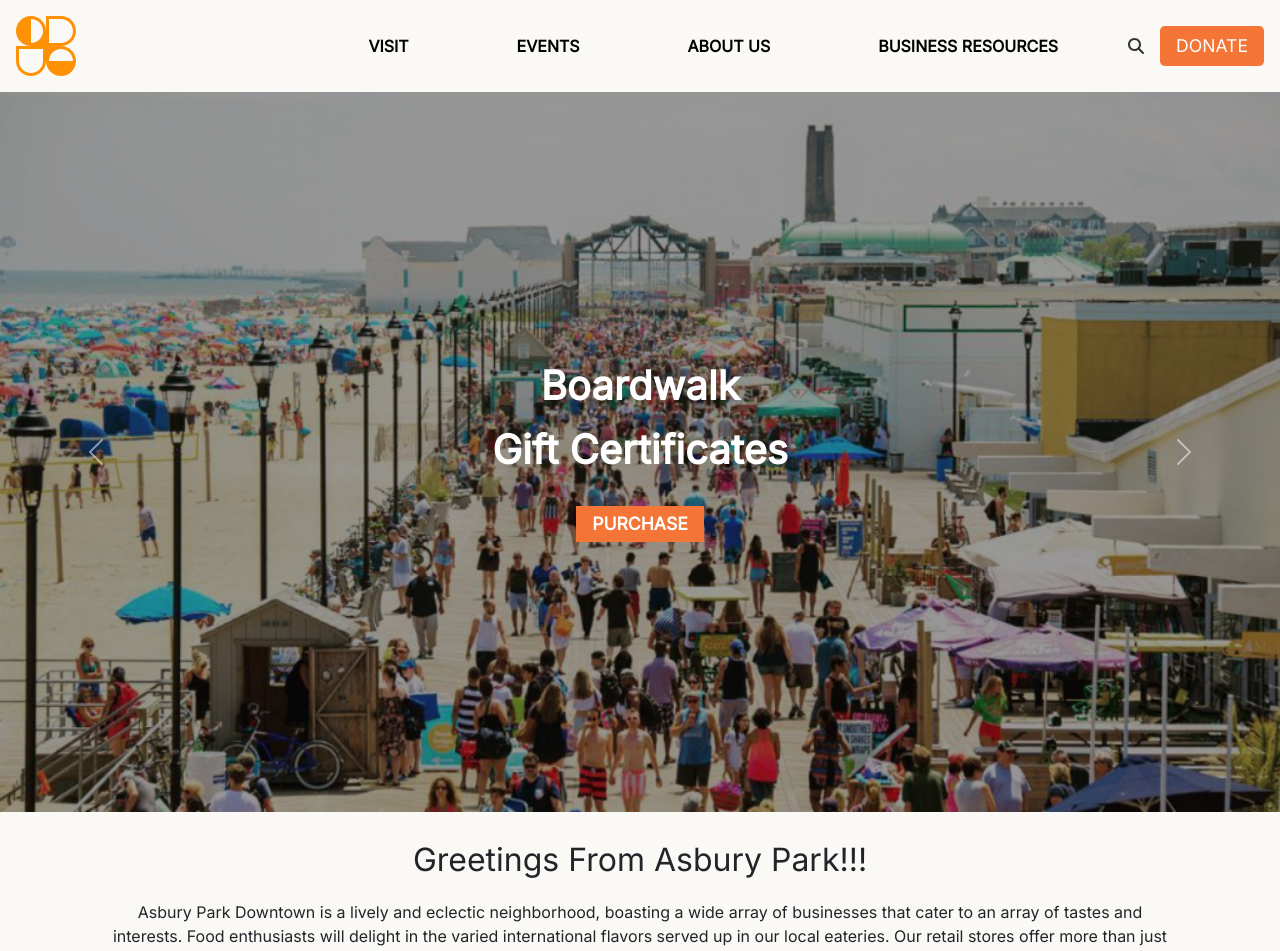
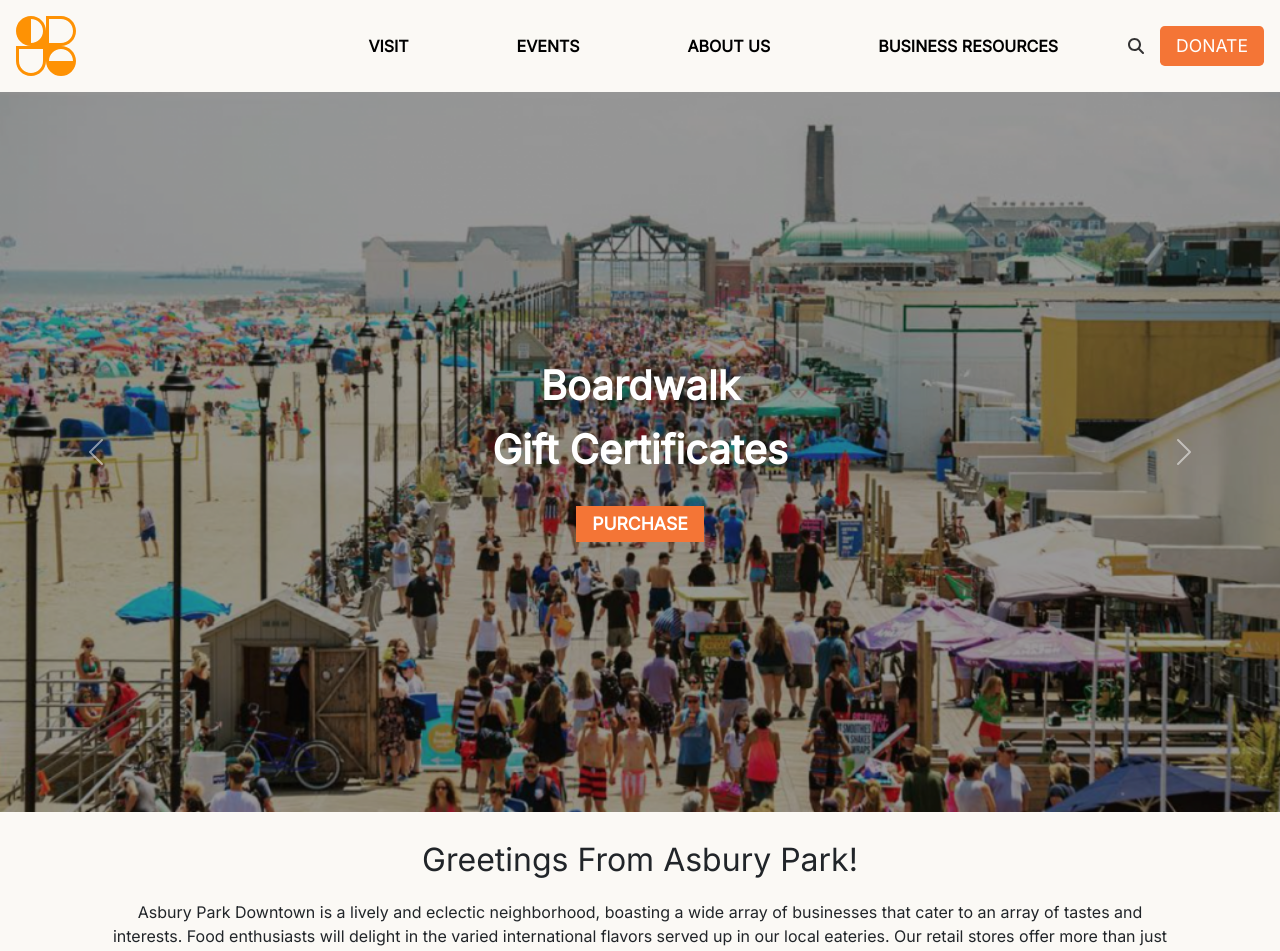
Before and after one commit to moviefan322/redbank, a Next.js app in the folder frontend/: page / in a window 1280 px wide. Shown: the top 951 px of the page. Built offline with nearby package versions, Linux system fonts and the light colour scheme; no server answers.

Commit message:
runs docker w development server, hot refresh

```diff
--- a/frontend/src/components/Greetings.tsx
+++ b/frontend/src/components/Greetings.tsx
@@ -5,7 +5,7 @@ const Greetings = () => {
   return (
     <div className="container d-flex flex-column justify-content-center align-items-center pt-4">
       <h2 className={`${styles.textHead} font-weight-light text-center`}>
-        Greetings From Asbury Park!!!
+        Greetings From Asbury Park!
       </h2>
       <p className={`${styles.textBody} text-center`}>
         Asbury Park Downtown is a lively and eclectic neighborhood, boasting a
```
Also changed, not shown: 1 other file (tests, documents, lock files or other folders).
